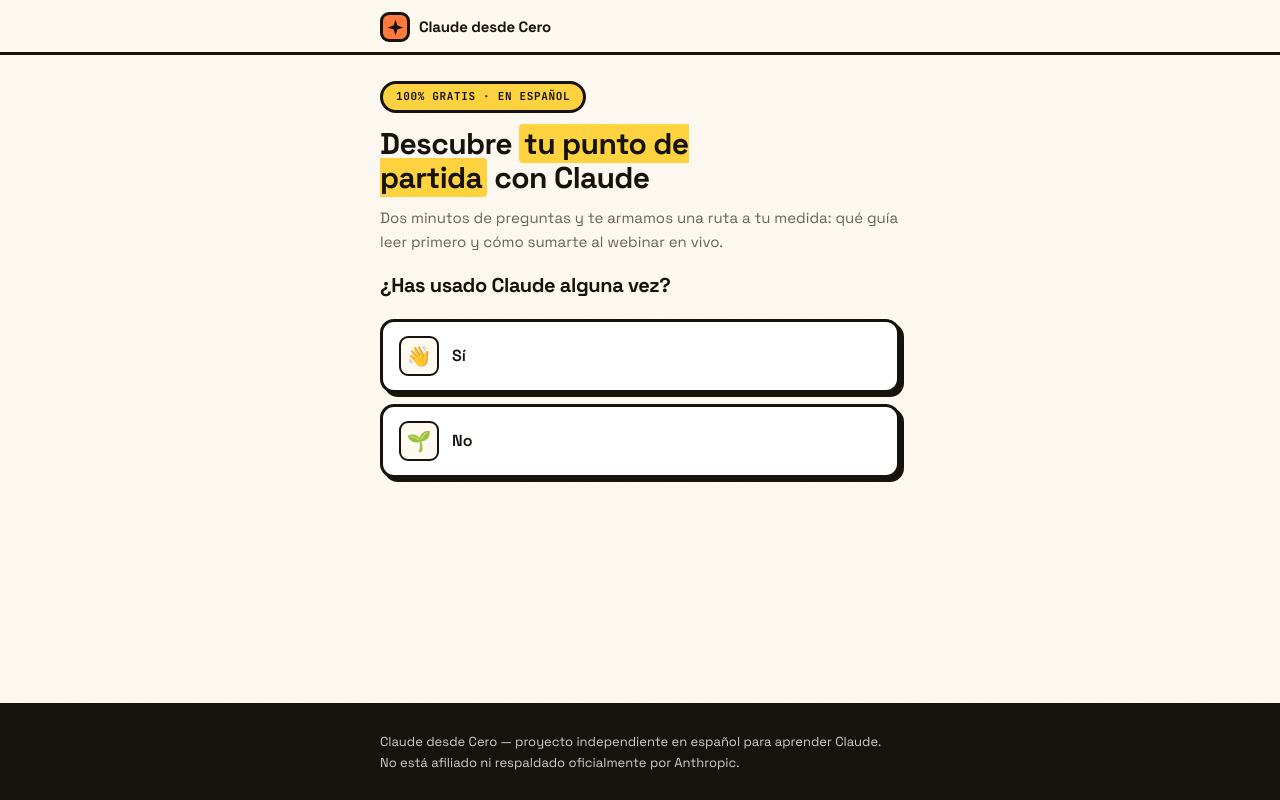
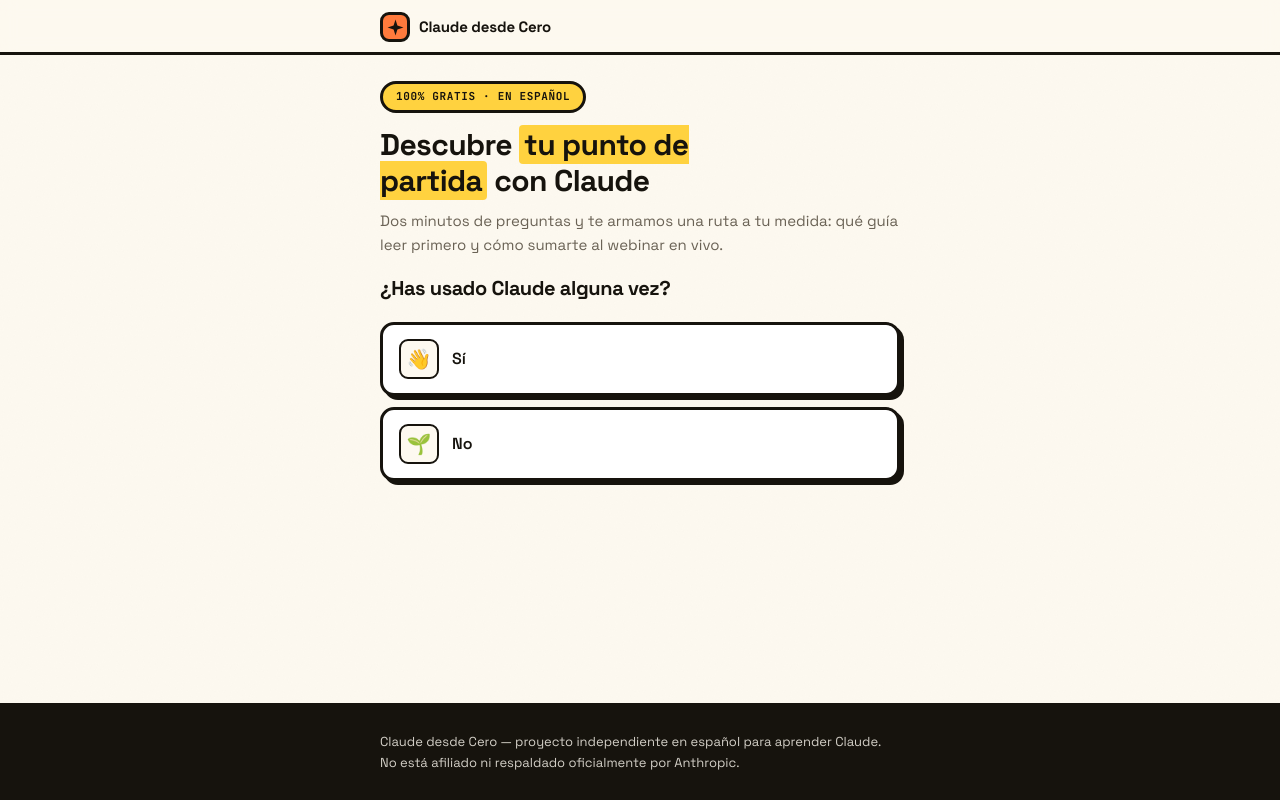
Before and after one commit to keepsync-hub/ks-claude-simple, a website: page onboarding_form.html in a window 1280 px wide. Drawn offline with Linux system fonts and the light colour scheme.

Commit message:
Aplicar a onboarding_form.html la regla de resaltados de #22 (#24)
La rama de onboarding_form.html salió antes de #22, así que la página
nació sin el bloque que ese cambio replicó en las otras seis: los
títulos con <mark> pasan a interlineado 1.2 para que la caja opaca del
resaltado no se coma los descendentes de la línea de arriba.

Mismo bloque, palabra por palabra, que el de las demás páginas.
Verificado a 320, 360, 430, 600, 768, 1024 y 1280px: interlineado 1.2
en todos los anchos y sin desborde horizontal.

```diff
--- a/onboarding_form.html
+++ b/onboarding_form.html
@@ -107,6 +107,12 @@
   }
   .mono { font-family: var(--font-mono); font-size: 0.82em; letter-spacing: 0.02em; text-transform: uppercase; }
   h1, h2, h3 { font-weight: 700; letter-spacing: -0.02em; line-height: 1.15; text-wrap: balance; margin: 0; }
+  /* Un <mark> pinta una caja opaca que arranca por encima de la línea
+     anterior: con el interlineado apretado de los títulos se comía los
+     descendentes de esa línea ("q", "p", "j"). El aire extra va solo en
+     el título que lleva resaltado, así el resto queda igual de compacto. */
+  h1:has(mark), h2:has(mark), h3:has(mark), h4:has(mark) { line-height: 1.2; }
+
   p, li { text-wrap: pretty; }
   a { color: inherit; }
 
```
